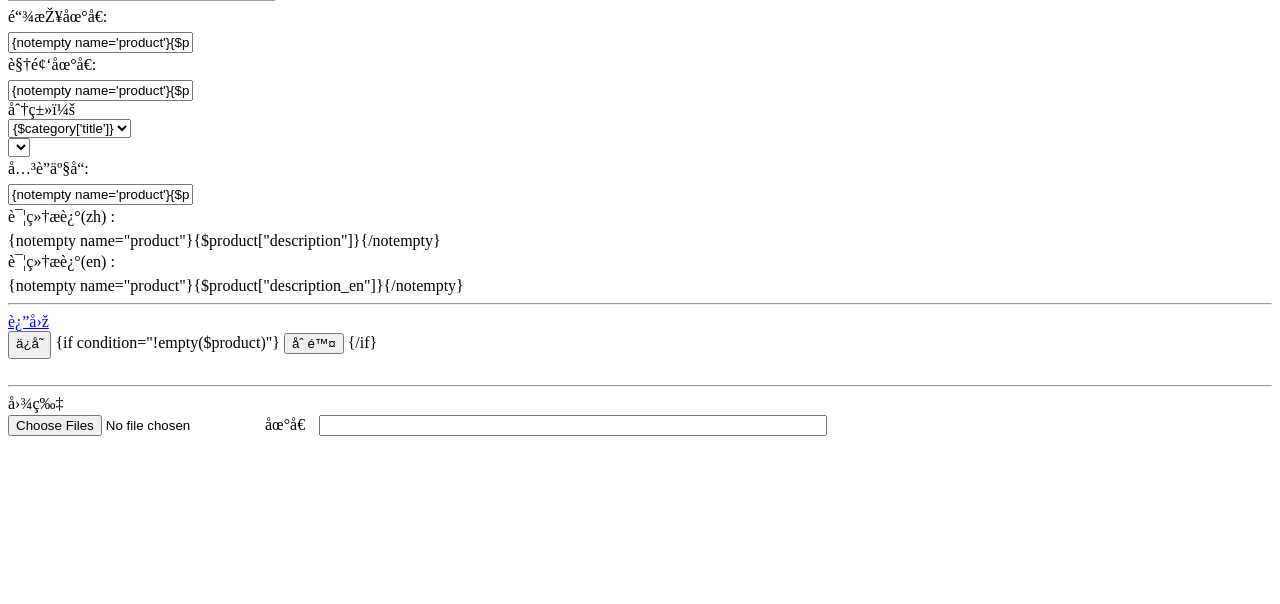
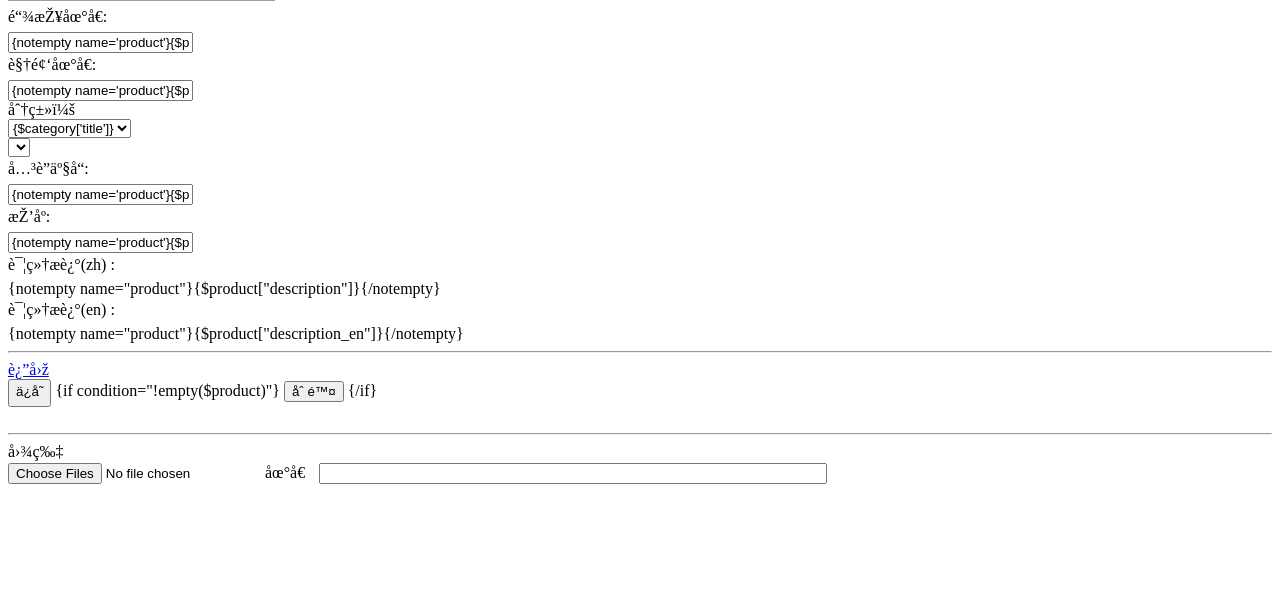
Before and after one commit to teargle/daien, a PHP site: page /DbName/application/admin/view/manage/homeproduct.html in a window 1280 px wide. Shown: the part 619-1223 px from the top of the page. Before the commit the page ends 1055 px from the top, so only its background shows below. Run offline with PHP 8.4, Linux system fonts and the light colour scheme; lists and menus that the app fills with data are empty; grey boxes are pictures that could not be loaded.

Commit message:
首页展示排序

```diff
--- a/application/admin/controller/Manage.php
+++ b/application/admin/controller/Manage.php
@@ -882,11 +882,11 @@ class Manage extends Common
         }
         if(array_key_exists('id', $data)) {
             $Homeproduct->update_homeproduct($data ['id'], 'A', $data ['title'], $data ['img_url'],
-                $data ['description'], $data ['url'], $data ['product_ids'], $data ['category_id']);
+                $data ['description'], $data ['url'], $data ['product_ids'], $data ['category_id'], $data ['rank']);
             $id = $data ['id'];
         } else {
             $homeproduct = $Homeproduct->insert_homeproduct('A', $data ['title'], $data ['img_url'],
-                $data ['description'], $data ['url'], $data ['product_ids'], $data ['category_id']);
+                $data ['description'], $data ['url'], $data ['product_ids'], $data ['category_id'], $data ['rank']);
             $id = $homeproduct ['id'] ;
         }
 
--- a/application/admin/view/manage/homeproduct.html
+++ b/application/admin/view/manage/homeproduct.html
@@ -88,6 +88,12 @@
 			placeholder="关联产品英文逗号隔开，只能四个产品" >
 		</div>
 	</div>
+	<div class='row form-group'>
+		<label for="rank" class="col-sm-2 control-label text-right">排序:</label>
+		<div class="col-sm-8">
+			<input type="text" name="rank" class="form-control" value="{notempty name='product'}{$product['rank']}{/notempty}">
+		</div>
+	</div>
 	<div class="row form-group">
         <label for="description" class="col-md-2 control-label text-right">详细描述(zh) : </label>
         <div class="col-sm-8">
@@ -108,7 +114,7 @@
 	<div class="row form-group">
 		<div class="col-sm-1"></div>
 		<div class="col-sm-3">
-			<a type="button" class="btn btn-primary" href="/admin/manage/index?main=product">返回</a>
+			<a type="button" class="btn btn-primary" href="/admin/manage/index?main=homeList">返回</a>
 		</div>
 		<div class="col-sm-6"></div>
 		<div class="col-sm-2">
--- a/application/index/view/index/news.html
+++ b/application/index/view/index/news.html
@@ -1,5 +1,5 @@
 {notempty name="news_detail"}
-<h1 style="text-align:center;">{$news_detail.title}</h1>
+<h1 style="text-align:center;font-size: 16px;font-weight: 900;">{$news_detail.title}</h1>
 <div class="content-detail">
 {$news_detail.description}
 </div>
--- a/public/static/css/base.css
+++ b/public/static/css/base.css
@@ -413,6 +413,7 @@ ol, ul {
 .layout .containerBox .container .contentBox .rightMain .news_row a h4 {
     margin-top: 10px;
     margin-bottom: -8px;
+    font-size: 16px;
 }
 
 .layout .containerBox .container .contentBox .rightMain .news_row div {
--- a/public/static/dist/js/manage.index.js
+++ b/public/static/dist/js/manage.index.js
@@ -657,6 +657,11 @@ function revertHomeList() {
                 align: 'left',
                 valign: 'middle'
             },{
+                field: 'rank',
+                title: '排序',
+                align: 'left',
+                valign: 'middle'
+            }, {
                 title: "操作",
                 align: 'center',
                 valign: 'middle',
```
Also changed, not shown: application/index/model/Homeproduct.php (+6 -5 lines).
